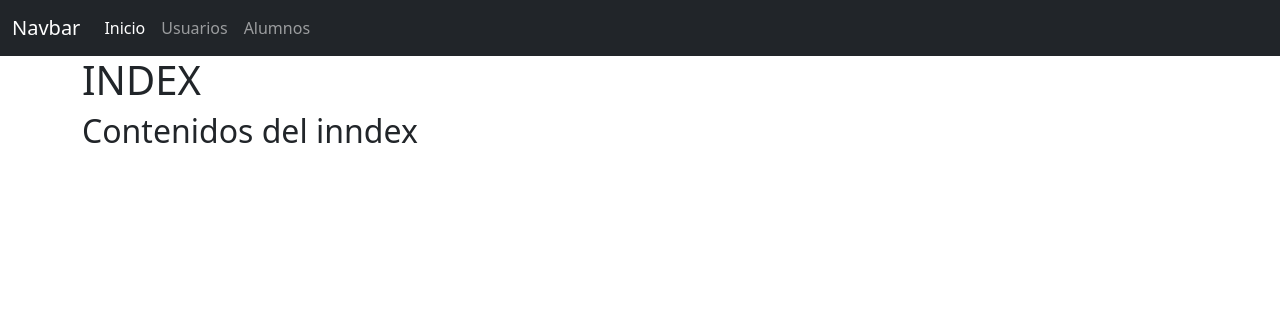
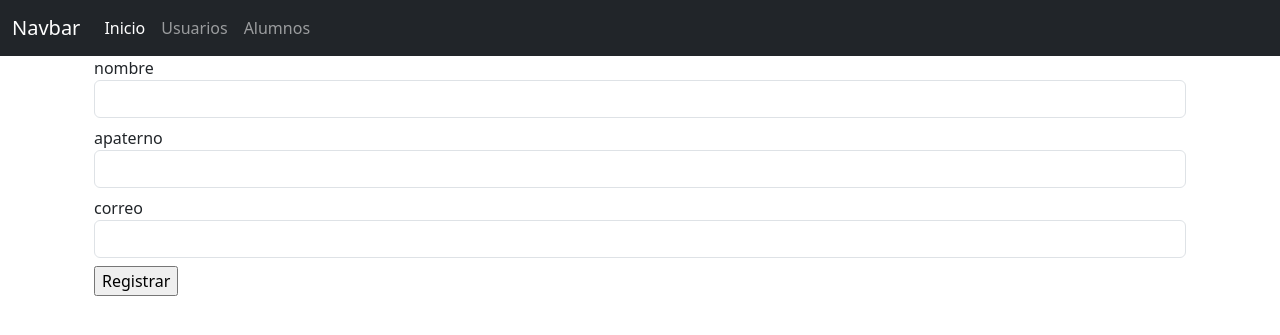
Before and after one commit to IDGS-803-20000810/Flask_BD_IDGS803, a Flask app: page /index in a window 1280 px wide. Shown: the top 335 px of the page. Run offline with Flask 3, Linux system fonts and the light colour scheme; some libraries are stand-ins or nearby versions.

Commit message:
bd alumnos

```diff
--- a/config.py
+++ b/config.py
@@ -9,4 +9,4 @@ class Config(object):
 
 class DevelopmentConfig(Config):
     DEBUG=True
-    SQLALCHEMY_DATABASE_URL='mysql+pymysql://javier:root@localhost/bdidgs803'
+    SQLALCHEMY_DATABASE_URI='mysql+pymysql://javier:root@localhost/bdidgs803'
--- a/forms.py
+++ b/forms.py
@@ -20,3 +20,16 @@ class UsersForm(Form):
     ])
     correo = EmailField('correo',[
         validators.Email(message='Ingresa un correo valido')])
+
+class UsersForm2(Form):
+    id=IntegerField('id')
+    nombre = StringField('nombre',[
+        validators.DataRequired(message='El campo es requerido'),
+        validators.length(min=4, max=10, message='Ingresa un nombre valido')
+    ])
+    apaterno = StringField('apaterno',[
+        validators.DataRequired(message='El campo es requerido'),
+        validators.length(min=4, max=10, message='Ingresa un apellido valido')
+    ])
+    email = EmailField('correo',[
+        validators.Email(message='Ingresa un correo valido')])
--- a/main.py
+++ b/main.py
@@ -16,12 +16,24 @@ def page_not_found(e):
     return render_template("404.html"), 404
 
 
-@app.route("/index")
+@app.route("/index", methods=["GET", "POST"])
 def index():
-    escuela = "UTL"
-    alumnos = ["Mario", "Pedro", "Luis", "Dario"]
-    return render_template("index.html", escuela=escuela, alumnos=alumnos)
+    alum_form = forms.UsersForm2(request.form)
+    # if request.method == "POST" and alum_form.validate():
+    if request.method == "POST":
+        alum = Alumnos(nombre=alum_form.nombre.data,
+                        apaterno=alum_form.apaterno.data,
+                        email=alum_form.email.data)
+        db.session.add(alum)
+        db.session.commit()
 
+    return render_template("index.html",form=alum_form)
+
+@app.route("/ABC_Completo", methods=["GET", "POST"])
+def ABC_Completo():
+    alum_form=forms.UsersForm2(request.form)
+    alumno=Alumnos.query.all()
+    return render_template('ABC_Completo.html',alumnos=alumno)
 
 @app.route("/alumnos", methods=["GET", "POST"])
 def alum():
--- a/templates/index.html
+++ b/templates/index.html
@@ -2,8 +2,29 @@
 
 
 {% block content %}
-  <h1>
-    INDEX
-    <h2>Contenidos del inndex</h2>
-  </h1>
+  {% from "_macros.html" import render_field %}
+
+  <div class="container">
+    <div class="row">
+      <form name="registro" action="/index" id="registro" method="post">
+        <div class="row control-group">
+          <div class="form-group col-sm-12 controls">
+            {{render_field(form.nombre,class="form-control")}}
+          </div>
+        </div>
+        <div class="row control-group">
+          <div class="form-group col-sm-12 controls">
+            {{render_field(form.apaterno,class="form-control")}}
+          </div>
+        </div>
+        <div class="row control-group">
+          <div class="form-group col-sm-12 controls">
+            {{render_field(form.email,class="form-control")}}
+          </div>
+        </div>
+        <input type="hidden" name="csrf_token" value="{{csrf_token()}}">
+        <input type="submit" id="registrar" name="registrar" value="Registrar">
+      </form>
+    </div>
+  </div>
 {% endblock content %}
```
Also changed, not shown: templates/ABC_Completo.html (added, +37 -0 lines).
